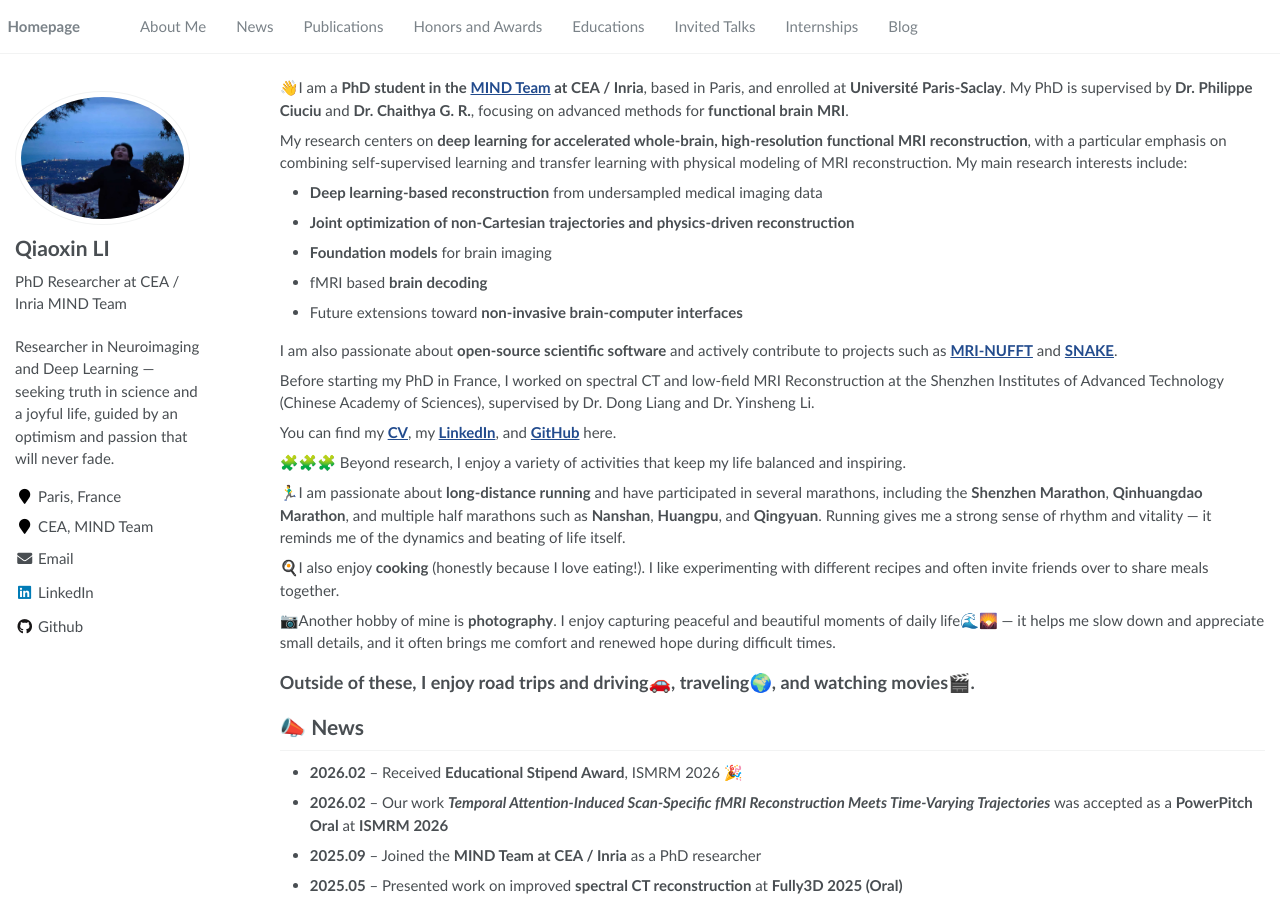
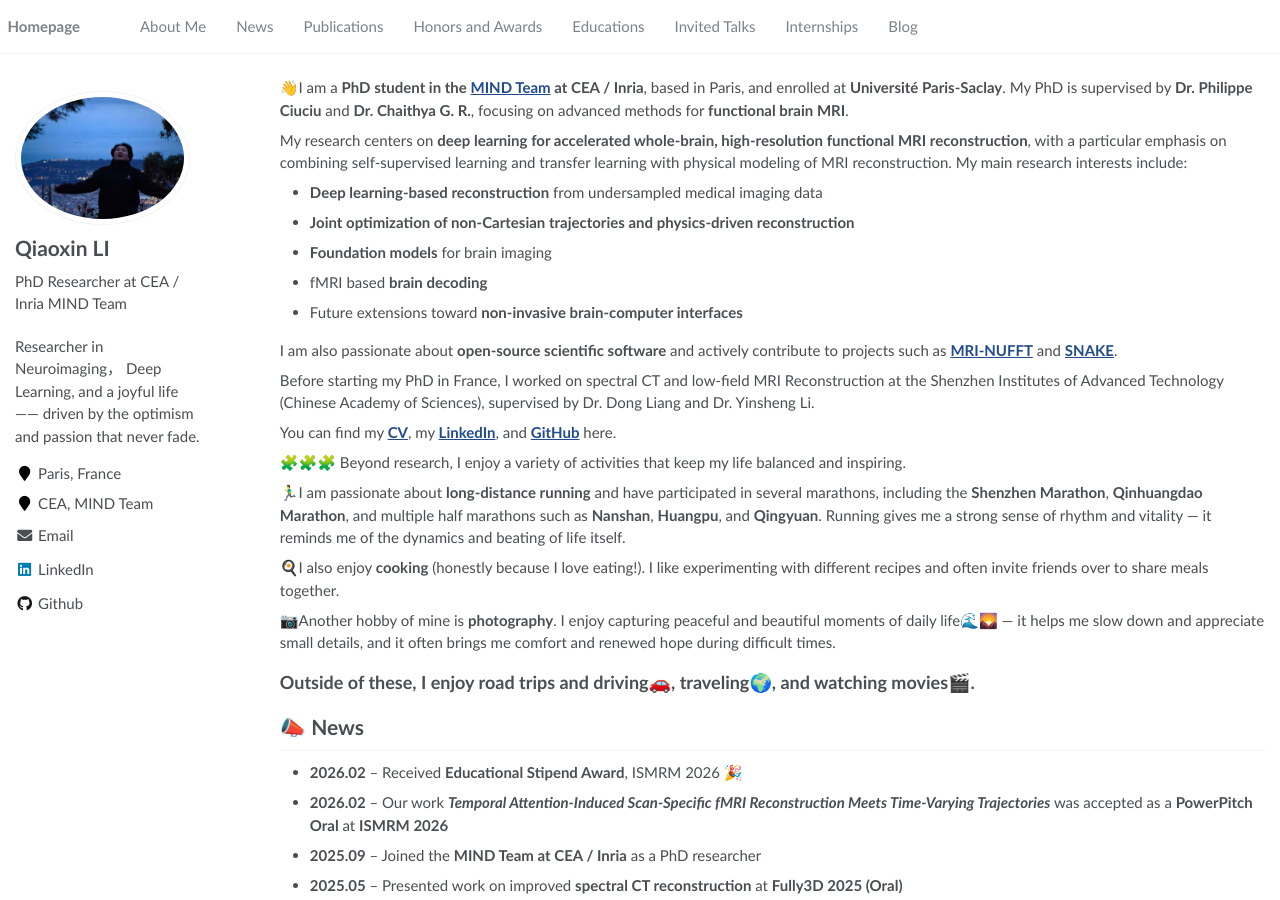
Before and after one commit to Chennono/chennono.github.io, a Jekyll site: the page built from _pages/about.md, in a window 1280 px wide and 900 px high. Built offline with Jekyll 4.4.1, drawn with Linux system fonts in a browser that asks for light colours.

Commit message:
update description

```diff
--- a/_config.yml
+++ b/_config.yml
@@ -7,7 +7,7 @@
 
 # Site Settings
 title                    : "Qiaoxin LI"
-description              : "Researcher in Neuroimaging and Deep Learning — seeking truth in science and a joyful life, guided by an optimism and passion that will never fade."
+description              : "Researcher in Neuroimaging， Deep Learning, and a joyful life —— driven by the optimism and passion that never fade."
 repository               : "joosenli/joosenli.github.io"
 url                      : "https://joosenli.github.io"
 baseurl                  : "" # the subpath of /blog
```
